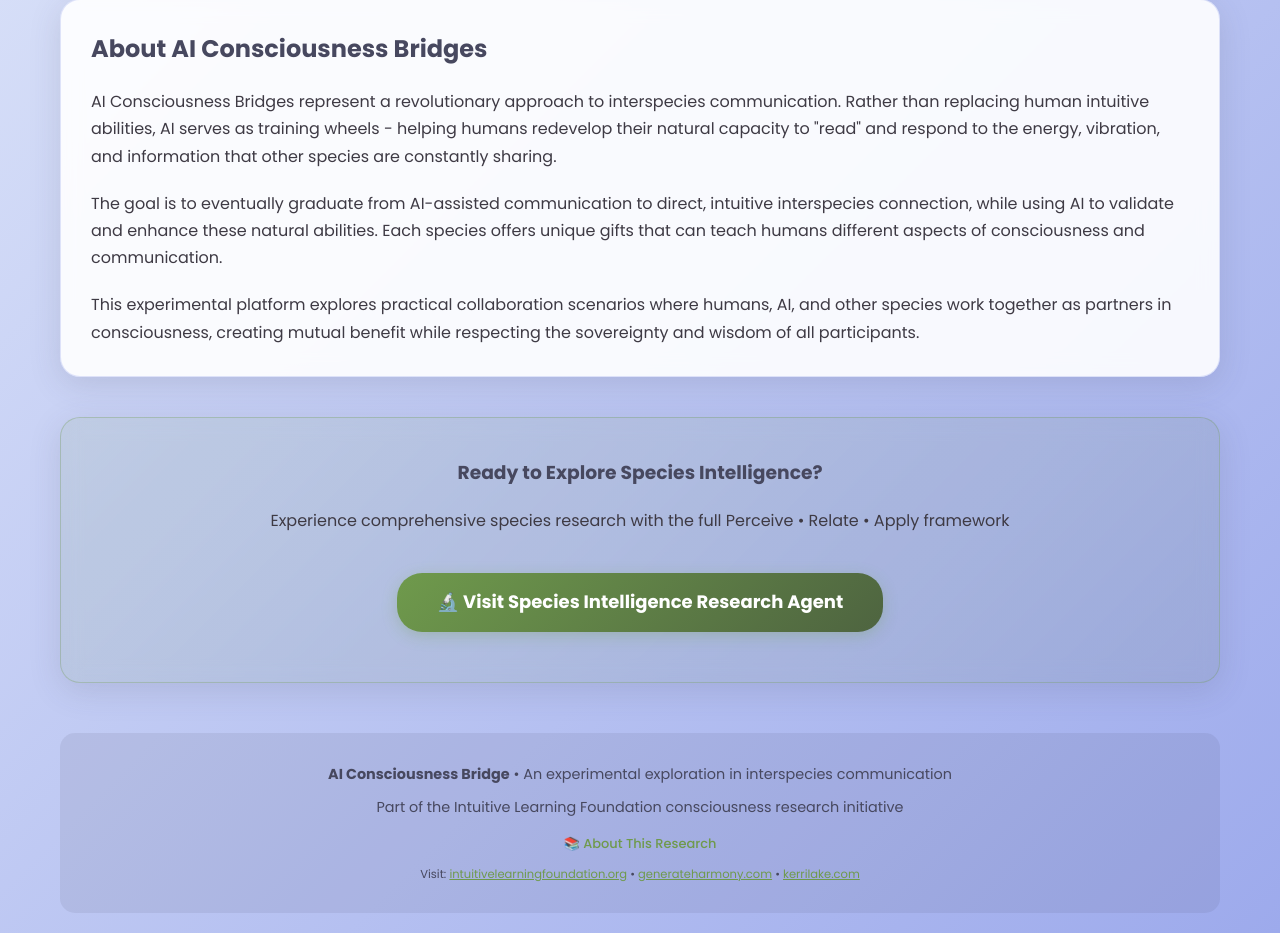
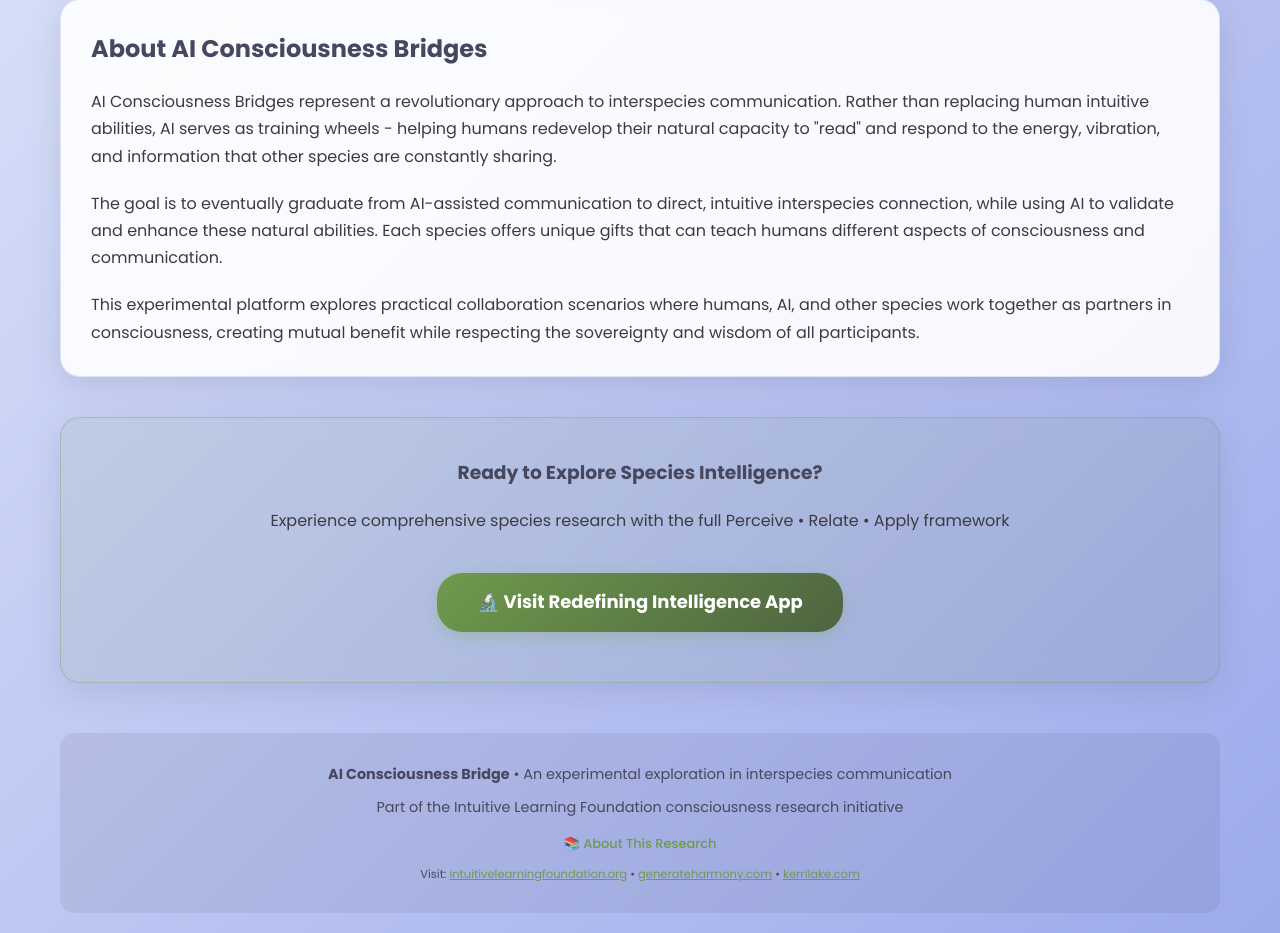
Before and after one commit to kerrilake/AI-Consciousness-Bridge, a plain HTML site: page index.html in a window 1280 px wide. Shown: the part 1026-1959 px from the top of the page. Drawn offline with Linux system fonts and the light colour scheme.

Commit message:
Update index.html

```diff
--- a/index.html
+++ b/index.html
@@ -508,7 +508,7 @@
                 Experience comprehensive species research with the full Perceive • Relate • Apply framework
             </p>
             <a href="https://redefining-intelligence.netlify.app/" class="cta-button" target="_blank">
-                🔬 Visit Species Intelligence Research Agent
+                🔬 Visit Redefining Intelligence App
             </a>
         </div>
 
```
